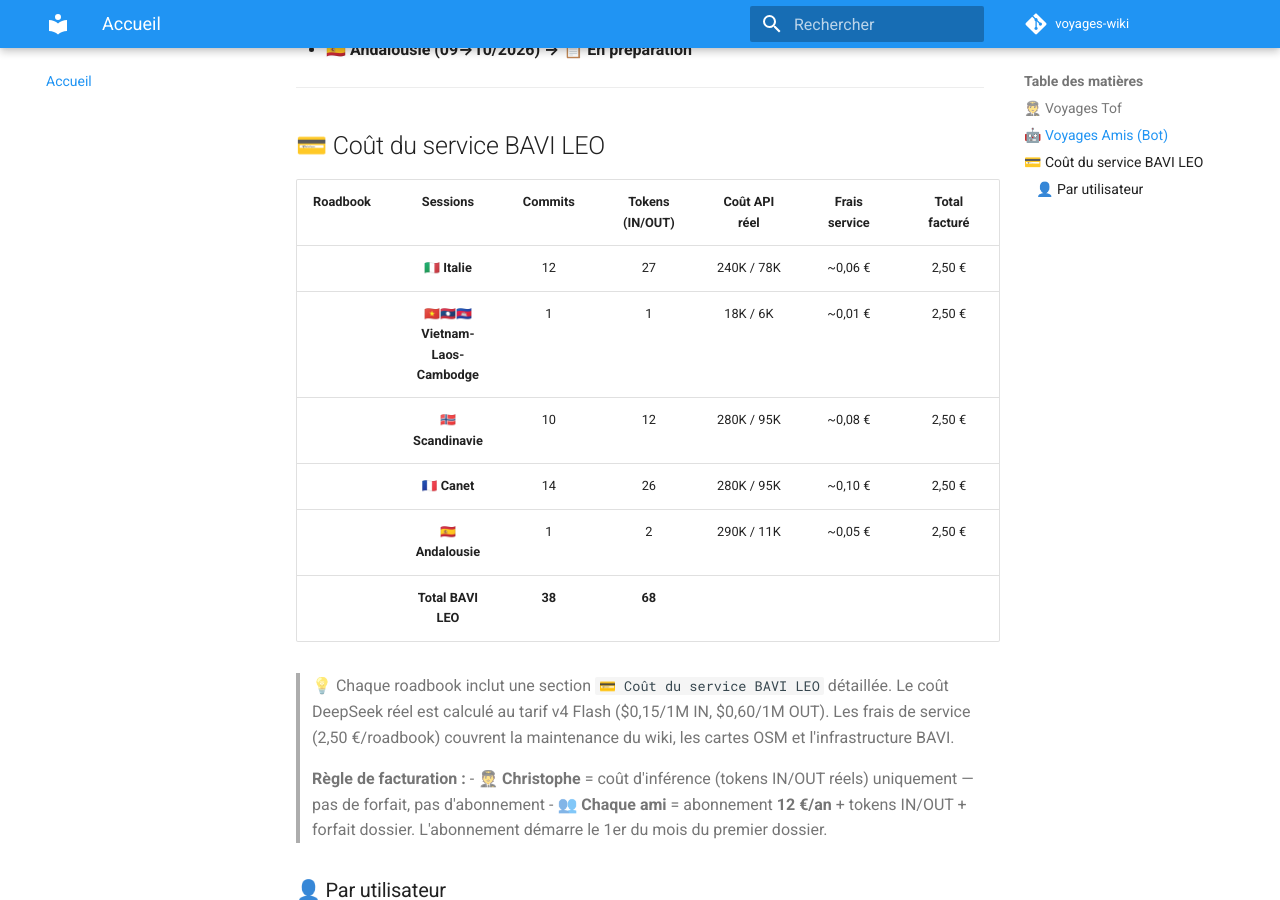
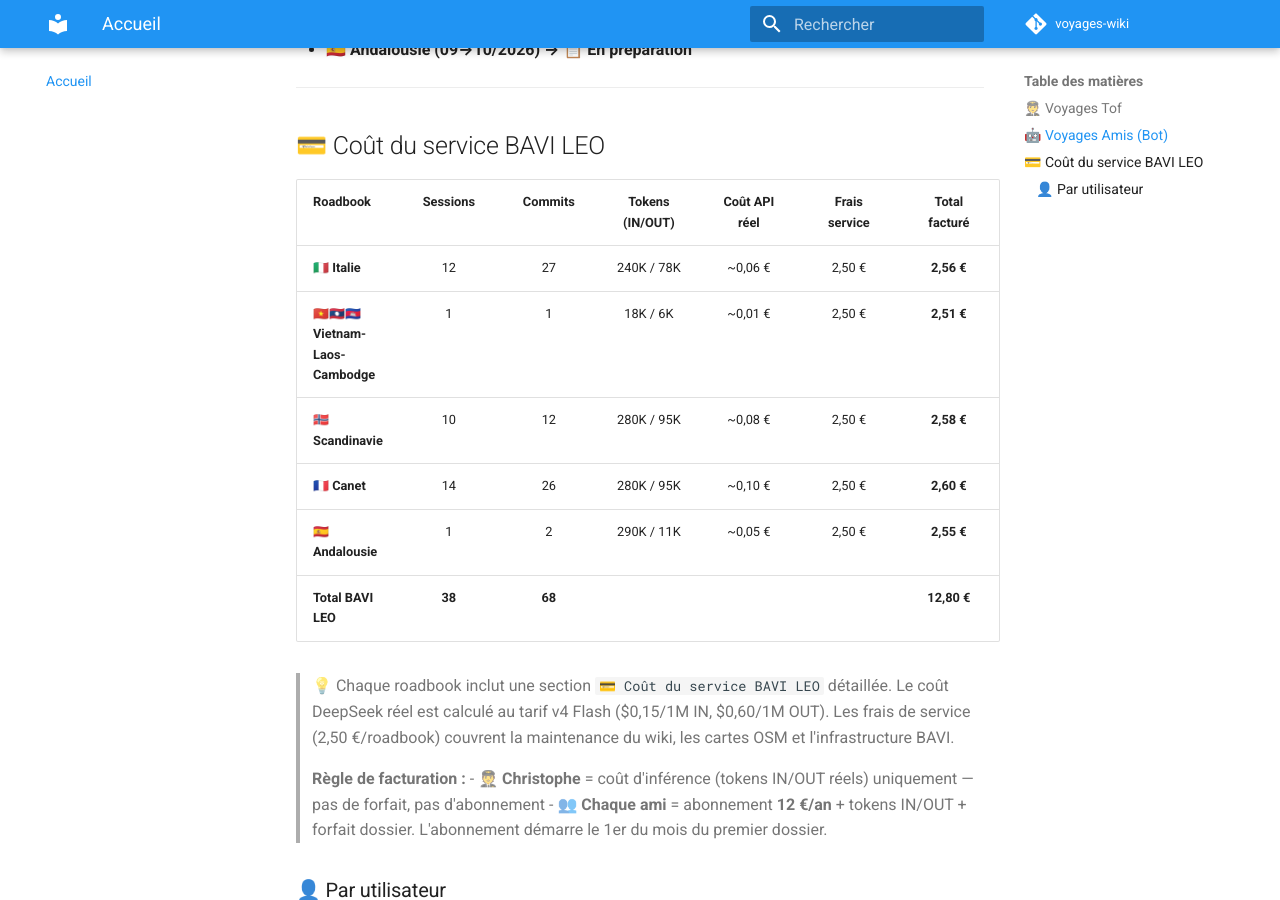
Before and after one commit to christophedanhier-hash/voyages-wiki, an MkDocs documentation site: the page built from docs/index.md, in a window 1280 px wide and 900 px high, scrolled down 577 px. Built offline with MkDocs 1.6.1 and Material for MkDocs 9.7.7, drawn with Linux system fonts in a browser that asks for light colours; comment, search, counter and statistics services are not loaded.

Commit message:
fix: alignement tableau 💳 Coût du service BAVI LEO — colonnes décalées (|| en trop)

```diff
--- a/docs/index.md
+++ b/docs/index.md
@@ -23,12 +23,12 @@
 
 | Roadbook | Sessions | Commits | Tokens (IN/OUT) | Coût API réel | Frais service | Total facturé |
 |----------|:--------:|:-------:|:---------------:|:-------------:|:-------------:|:-------------:|
-|| **🇮🇹 Italie** | 12 | 27 | 240K / 78K | ~0,06 € | 2,50 € | **2,56 €** |
-|| **🇻🇳🇱🇦🇰🇭 Vietnam-Laos-Cambodge** | 1 | 1 | 18K / 6K | ~0,01 € | 2,50 € | **2,51 €** |
-|| **🇳🇴 Scandinavie** | 10 | 12 | 280K / 95K | ~0,08 € | 2,50 € | **2,58 €** |
-|| **🇫🇷 Canet** | 14 | 26 | 280K / 95K | ~0,10 € | 2,50 € | **2,60 €** |
-|| **🇪🇸 Andalousie** | 1 | 2 | 290K / 11K | ~0,05 € | 2,50 € | **2,55 €** |
-|| **Total BAVI LEO** | **38** | **68** | | | | **12,80 €** |
+| **🇮🇹 Italie** | 12 | 27 | 240K / 78K | ~0,06 € | 2,50 € | **2,56 €** |
+| **🇻🇳🇱🇦🇰🇭 Vietnam-Laos-Cambodge** | 1 | 1 | 18K / 6K | ~0,01 € | 2,50 € | **2,51 €** |
+| **🇳🇴 Scandinavie** | 10 | 12 | 280K / 95K | ~0,08 € | 2,50 € | **2,58 €** |
+| **🇫🇷 Canet** | 14 | 26 | 280K / 95K | ~0,10 € | 2,50 € | **2,60 €** |
+| **🇪🇸 Andalousie** | 1 | 2 | 290K / 11K | ~0,05 € | 2,50 € | **2,55 €** |
+| **Total BAVI LEO** | **38** | **68** | | | | **12,80 €** |
 
 > 💡 Chaque roadbook inclut une section `💳 Coût du service BAVI LEO` détaillée. Le coût DeepSeek réel est calculé au tarif v4 Flash ($0,15/1M IN, $0,60/1M OUT). Les frais de service (2,50 €/roadbook) couvrent la maintenance du wiki, les cartes OSM et l'infrastructure BAVI.
 >
```
